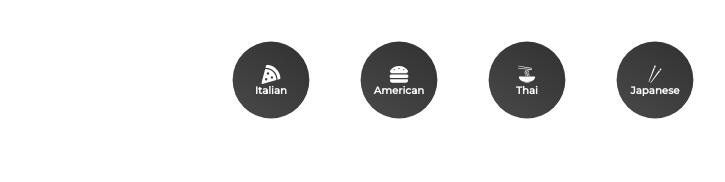
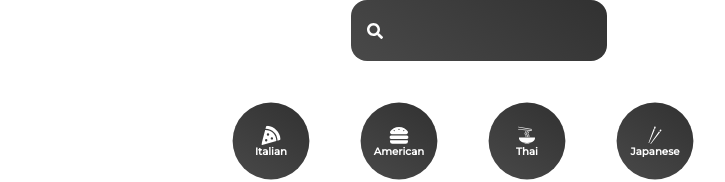
Before and after one commit to firojkabir/deliciousss, a React (Create React App) app: page / in a window 1280 px wide. Shown: the top 182 px of the page, without its empty margins (161-886 px from the left). Built offline with nearby package versions, Linux system fonts and the light colour scheme; no server answers.

Commit message:
Create search component

```diff
--- a/src/App.js
+++ b/src/App.js
@@ -1,9 +1,11 @@
 import Category from './components/Category.jsx';
+import Search from './components/Search.jsx';
 import Pages from './pages/Pages.jsx';
 
 function App() {
   return (
     <div className="App">
+      <Search />
       <Category />
       <Pages />
     </div>
--- /dev/null
+++ b/src/components/Search.jsx
@@ -0,0 +1,53 @@
+import React, { useState } from "react";
+import { FaSearch } from "react-icons/fa";
+import styled from "styled-components";
+
+function Search() {
+  const [input, setInput] = useState("");
+
+  const submitHandler = (e) => {
+    e.preventDefault();
+  };
+  return (
+    <FormStyle onSubmit={submitHandler}>
+      <div>
+        <FaSearch></FaSearch>
+        <input
+          onChange={(e) => setInput(e.target.value)}
+          type="text"
+          value={input}
+        />
+      </div>
+    </FormStyle>
+  );
+}
+
+const FormStyle = styled.form`
+  margin: 0rem 20rem;
+
+  div {
+    width: 100%;
+    position: relative;
+  }
+
+  input {
+    border: none;
+    background: linear-gradient(35deg, #494949, #313131);
+    font-size: 1.5rem;
+    color: white;
+    padding: 1rem 3rem;
+    border: none;
+    border-radius: 1rem;
+    outline: none;
+    width: 100%;
+  }
+  svg {
+    position: absolute;
+    top: 50%;
+    left: 0%;
+    transform: translate(100%, -50%);
+    color: white;
+  }
+`;
+
+export default Search;
```
